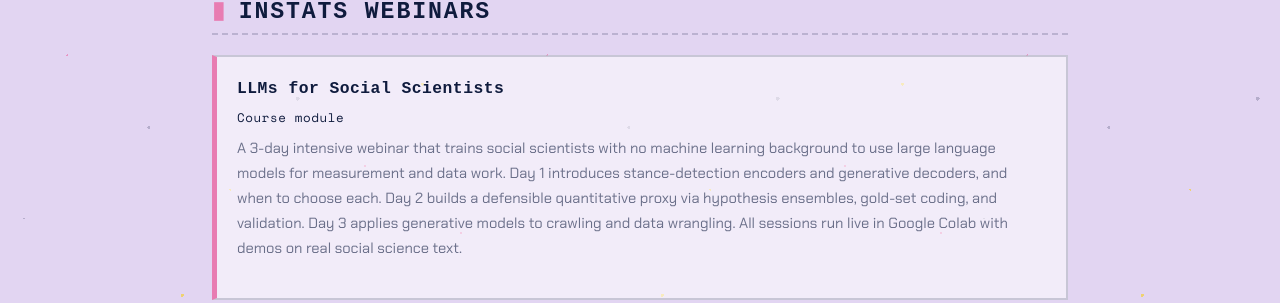
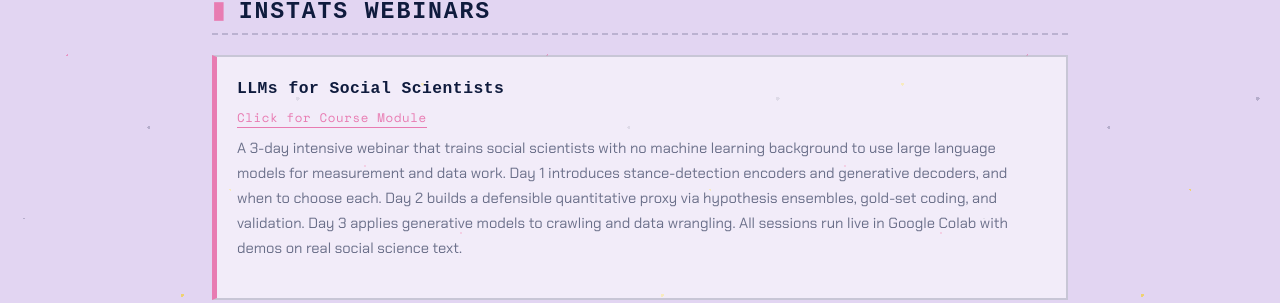
Before and after one commit to jacqpark/jacqpark.github.io, a Jekyll site: the page built from teaching.md, in a window 1280 px wide. Shown: the part 223-526 px from the top of the page. Built offline with Jekyll 4.4.1, drawn with Linux system fonts in a browser that asks for light colours; some web fonts are replaced.

Commit message:
highlight course module link

```diff
--- a/assets/css/style.css
+++ b/assets/css/style.css
@@ -927,6 +927,16 @@
   letter-spacing: 0.05em;
 }
 
+.course-meta a {
+  color: var(--accent);
+  border-bottom: 1px solid var(--accent);
+}
+
+.course-meta a:hover {
+  color: var(--fg-strong);
+  border-bottom-color: var(--fg-strong);
+}
+
 .course-description {
   font-family: var(--font-sans);
   font-size: 0.92rem;
--- a/teaching.md
+++ b/teaching.md
@@ -15,7 +15,7 @@
     {% if course.url %}<a href="{{ course.url }}" target="_blank" rel="noopener">{{ course.title }}</a>{% else %}{{ course.title }}{% endif %}
   </div>
   {% if course.course_module %}
-  <div class="course-meta"><a href="{{ course.course_module }}" target="_blank" rel="noopener">Course module</a></div>
+  <div class="course-meta"><a href="{{ course.course_module }}" target="_blank" rel="noopener">Click for Course Module</a></div>
   {% endif %}
   {% if course.description %}
   <p class="course-description">{{ course.description }}</p>
```
